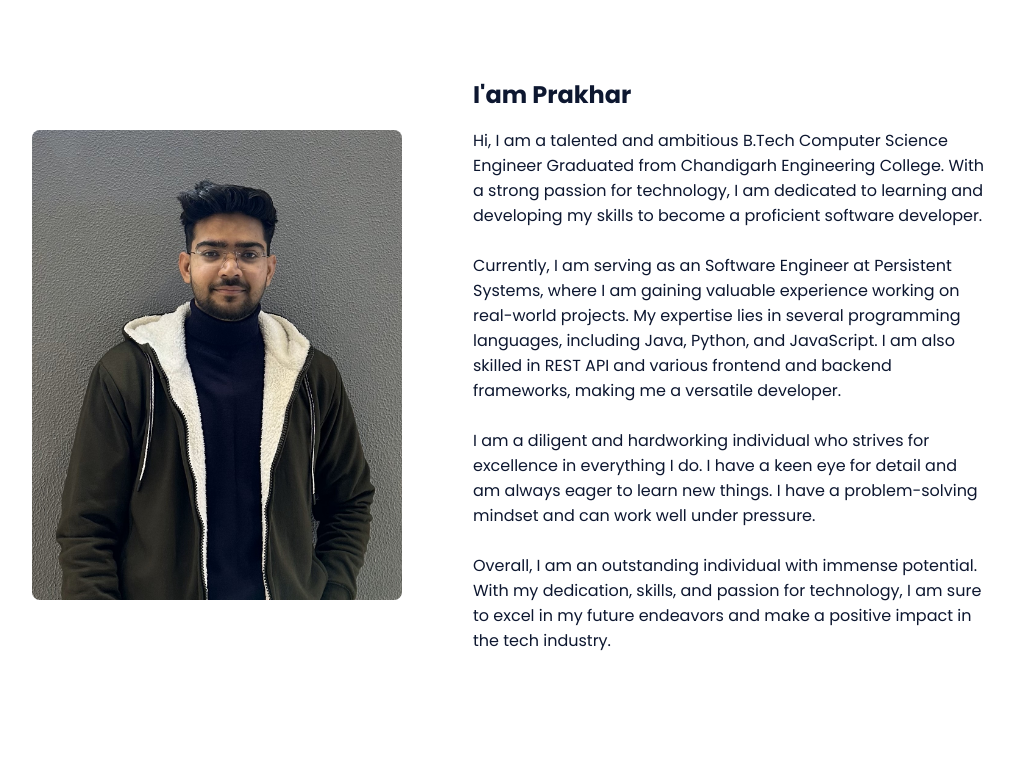
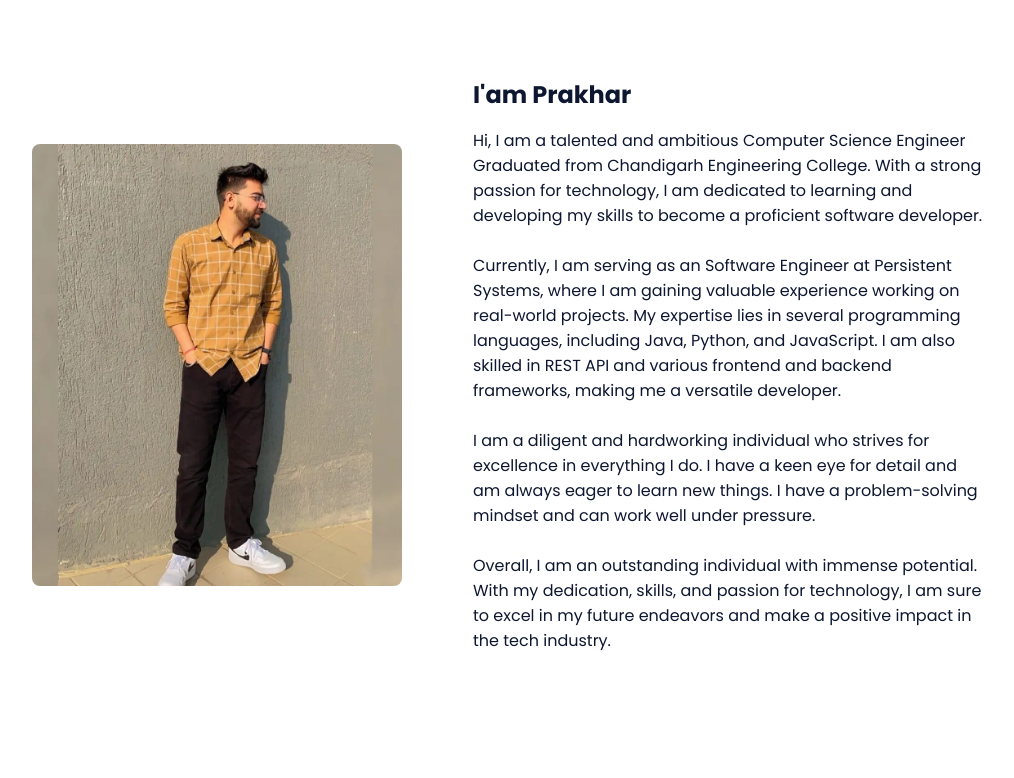
Before and after one commit to prakharkeshari/Portfolio, a plain HTML site: page index.html in a window 1280 px wide. Shown: the part 822-1600 px from the top of the page, without its empty margins (167-1181 px from the left). Drawn offline with nearby package versions, Linux system fonts and the light colour scheme.

Commit message:
upadat media

```diff
--- a/index.html
+++ b/index.html
@@ -58,7 +58,7 @@
                         </mask>
                         <g mask="url(#mask0)">
                             <path d="M9.19024 145.964C34.0253 76.5814 114.865 54.7299 184.111 29.4823C245.804 6.98884 311.86 -14.9503 370.735 14.143C431.207 44.026 467.948 107.508 477.191 174.311C485.897 237.229 454.931 294.377 416.506 344.954C373.74 401.245 326.068 462.801 255.442 466.189C179.416 469.835 111.552 422.137 65.1576 361.805C17.4835 299.81 -17.1617 219.583 9.19024 145.964Z"/>
-                            <image class="home__blob-img" x="50" y="60" href="img/perfil.png"/>
+                            <image class="home__blob-img" x="50" y="60" href="img/profile.png"/>
                         </g>
                     </svg>
                 </div>
@@ -70,12 +70,12 @@
 
                 <div class="about__container bd-grid">
                     <div class="about__img">
-                        <img src="img/about.jpg" alt="">
+                        <img src="img/about.jpeg" alt="">
                     </div>
 
                     <div>
                         <h2 class="about__subtitle">I'am Prakhar</h2>
-                        <p class="about__text">Hi, I am a talented and ambitious B.Tech Computer Science Engineer Graduated from Chandigarh Engineering College. With a strong passion for technology, I am dedicated to learning and developing my skills to become a proficient software developer.<br><br>
+                        <p class="about__text">Hi, I am a talented and ambitious Computer Science Engineer Graduated from Chandigarh Engineering College. With a strong passion for technology, I am dedicated to learning and developing my skills to become a proficient software developer.<br><br>
 
                             Currently, I am serving as an Software Engineer at Persistent Systems, where I am gaining valuable experience working on real-world projects. My expertise lies in several programming languages, including Java, Python, and JavaScript. I am also skilled in REST API and various frontend and backend frameworks, making me a versatile developer.<br><br>
 
```
Also changed, not shown: img/Profile.png (added), img/about.jpeg (added), img/about.jpg (deleted), img/perfil.png (deleted).
